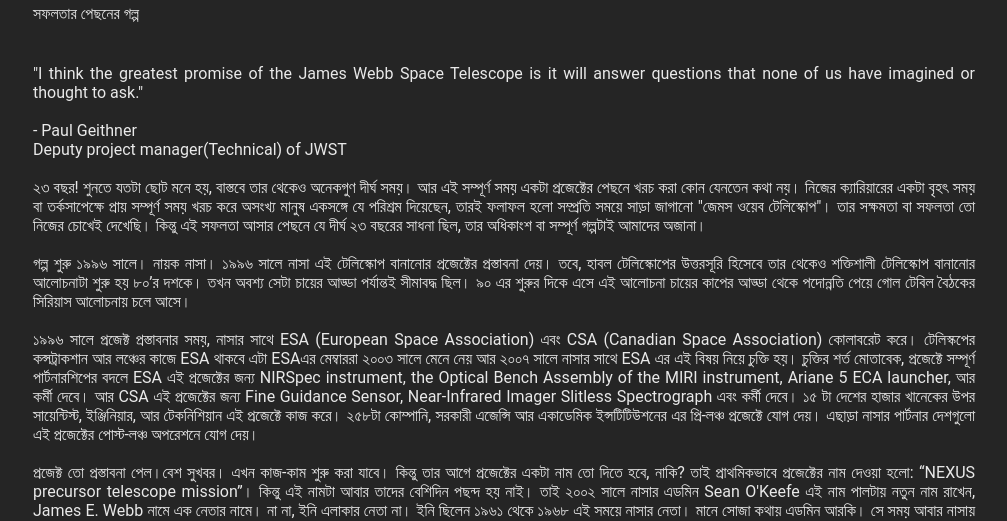
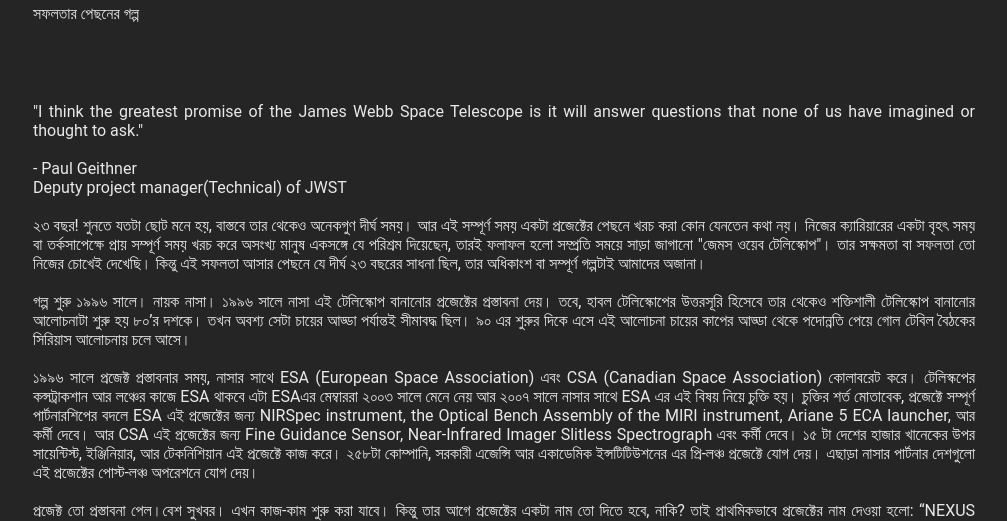
Before and after one commit to T4RUNN4/redphoenix.github.io, a plain HTML site: page blogs/origin of james webb space telescope.html in a window 1280 px wide. Shown: the part 275-796 px from the top of the page, without its empty margins (136-1143 px from the left). Drawn offline with Linux system fonts and the light colour scheme; a script that the page names is missing.

Commit message:
Update origin of james webb space telescope.html

```diff
--- a/blogs/origin of james webb space telescope.html
+++ b/blogs/origin of james webb space telescope.html
@@ -38,7 +38,7 @@
             <h1 class="arth">জেমস ওয়েব স্পেস টেলিস্কোপ</h1>
             <p class="artt">সফলতার পেছনের গল্প</p>
 
-            <p class="mainart">"I think the greatest promise of the James Webb Space Telescope is it will answer questions that none of us have imagined or thought to ask." <br> <br>
+            <p class="mainart"><br> <br>"I think the greatest promise of the James Webb Space Telescope is it will answer questions that none of us have imagined or thought to ask." <br> <br>
 
             - Paul Geithner <br>
             Deputy project manager(Technical) of JWST <br> <br>
@@ -95,7 +95,7 @@
             26. "Should NASA Name a Telescope After a Dead Guy Who Persecuted Gay People in the 1950s?" - The Stranger <br>
             27. "NASA Shares James Webb History Report" - NASA <br>
             28. "NASA Historical Investigation into James E. Webb's Relationship to the Lavender Scare. Final Report" - Nasa <br>
-            29. "NASA really, really won't rename Webb telescope despite community pushback" - Nature<br> <br> <br>
+            29. "NASA really, really won't rename Webb telescope despite community pushback" - Nature<br> <br> <br> <br>
 
             ভালো থাকবেন, ভালো রাখবেন। Bদায় <br>
             logging out.......  <br> <br> <br> </p>
```
